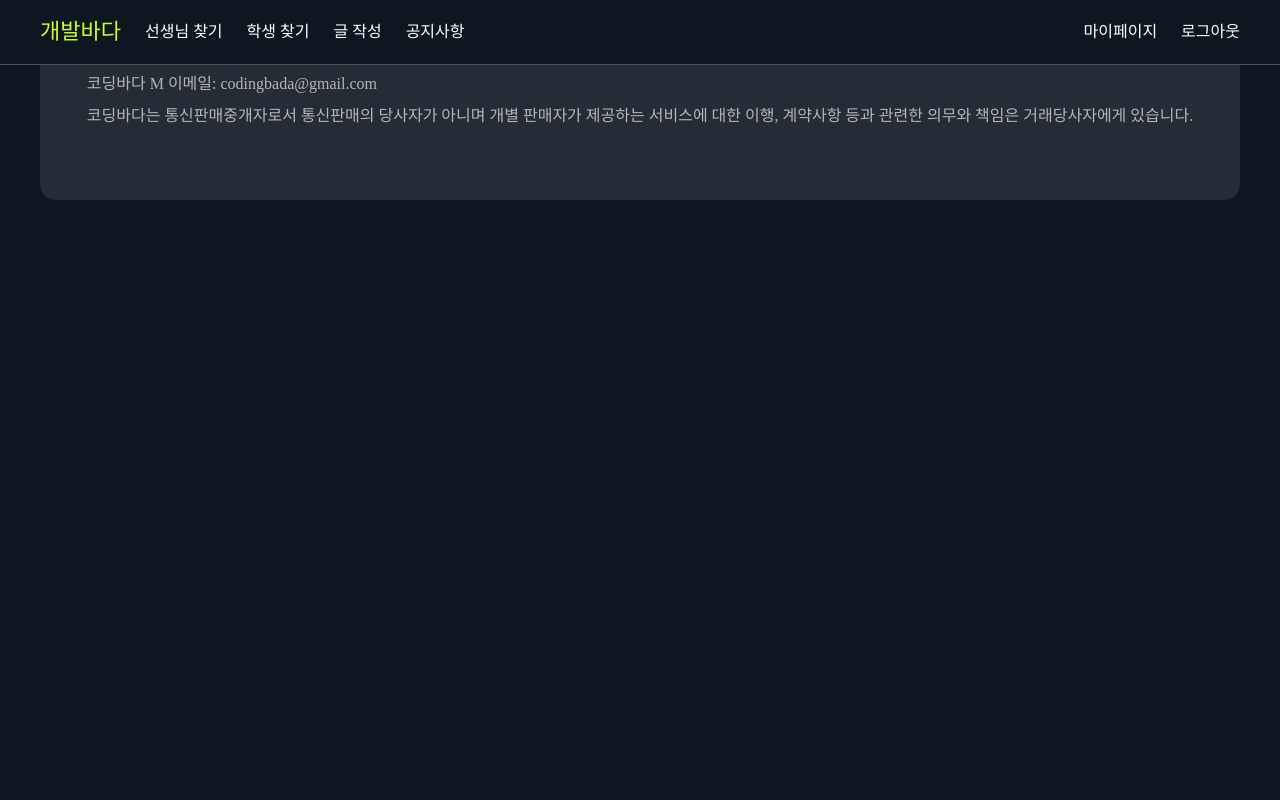
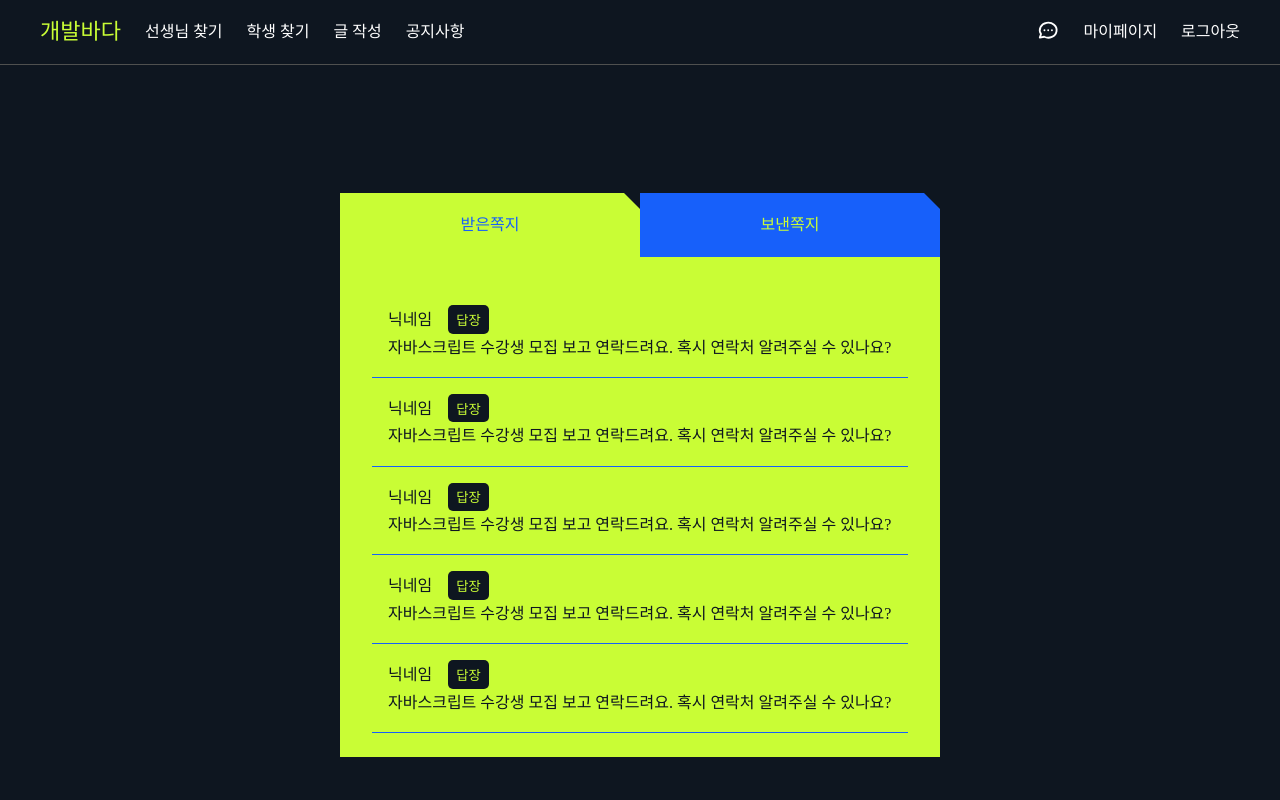
Before and after one commit to reignkk1/coding-tutoring-client, a React (Create React App) app: page /notes in a window 1280 px wide. Shown: the top 800 px of the page. Built offline with nearby package versions, Linux system fonts and the light colour scheme; no server answers; sample sign-in values are in the browser's storage; a web font is replaced by a local one.

Commit message:
feat: 쪽지함 화면 작업

```diff
--- a/src/api/note.ts
+++ b/src/api/note.ts
@@ -11,13 +11,13 @@ interface INote {
   title: string;
 }
 
-// 받은 메세지 불러오기
-export function useGetReceivedNotes(token?: string) {
+// 메세지 불러오기
+export function useGetNotes(token: string, category: string) {
   const [notes, setNotes] = useState<INote[]>();
 
   useEffect(() => {
     axios({
-      url: `${baseUrl}/v1/messages/received`,
+      url: `${baseUrl}/v1/messages/${category}`,
       method: "get",
       headers: {
         Authorization: `Bearer ${token}`,
@@ -29,30 +29,7 @@ export function useGetReceivedNotes(token?: string) {
         }
       })
       .catch((error) => console.log(error));
-  }, [token]);
+  }, [token, category]);
 
   return notes;
 }
-
-// 보낸 메세지 불러오기
-export function useGetSentNotes(token?: string) {
-  const [notes, setNotes] = useState<INote[]>();
-
-  useEffect(() => {
-    axios({
-      url: `${baseUrl}/v1/messages/sent`,
-      method: "get",
-      headers: {
-        Authorization: `Bearer ${token}`,
-      },
-    })
-      .then((res) => {
-        if (res.status === 200) {
-          setNotes(res.data);
-        }
-      })
-      .catch((error) => console.log(error));
-  }, [token]);
-
-  return notes;
-}
--- a/src/components/layout/Header.tsx
+++ b/src/components/layout/Header.tsx
@@ -1,6 +1,8 @@
 import { Link, useRouteLoaderData } from "react-router-dom";
 import styled from "styled-components";
 import { singout } from "../../api/auth";
+
+import { TbMessageCircle } from "react-icons/tb";
 
 const Head = styled.header`
   width: 100%;
@@ -52,6 +54,12 @@ const NavItem = styled.li`
   &:hover {
     color: #c9fd35;
   }
+
+  .icon {
+    font-size: 1.4rem;
+    font-family: regular;
+    color: #ffffff;
+  }
 `;
 
 export default function Header() {
@@ -59,7 +67,7 @@ export default function Header() {
   const menu = [
     { item: "선생님 찾기", to: "/teachers" },
     { item: "학생 찾기", to: "/students" },
-    { item: "글 작성", to: token ? "/write" : "/signin" },
+    { item: "글 작성", to: "/write" },
     { item: "공지사항", to: "/notice" },
   ];
 
@@ -77,6 +85,11 @@ export default function Header() {
           ))}
         </Nav>
         <Sign>
+          <Link to="/notes">
+            <NavItem>
+              <TbMessageCircle className="icon" />
+            </NavItem>
+          </Link>
           <Link to="/view/me">
             <NavItem>마이페이지 </NavItem>
           </Link>
--- /dev/null
+++ b/src/components/notes/Category.tsx
@@ -0,0 +1,66 @@
+import styled from "styled-components";
+
+interface CategoryProps {
+  selected: string;
+  changeSelected: (value: string) => void;
+}
+export default function Category({ selected, changeSelected }: CategoryProps) {
+  const categories = [
+    { value: "received", text: "받은쪽지" },
+    { value: "sent", text: "보낸쪽지" },
+  ];
+
+  return (
+    <CategoryContianer>
+      {categories.map((c) => (
+        <CategoryItem
+          onClick={() => {
+            changeSelected(c.value);
+          }}
+          key={c.value}
+          className={c.value}
+        >
+          {c.text}
+        </CategoryItem>
+      ))}
+    </CategoryContianer>
+  );
+}
+
+const CategoryContianer = styled.ul`
+  display: flex;
+  justify-content: space-between;
+
+  color: black;
+`;
+
+const CategoryItem = styled.li`
+  width: 50%;
+  height: 4rem;
+  overflow: hidden;
+
+  display: flex;
+  align-items: center;
+  justify-content: center;
+
+  background-color: #c9fd35;
+  color: #1760fa;
+  font-family: regular;
+
+  cursor: pointer;
+
+  &.sent {
+    background-color: #1760fa;
+    color: #c9fd35;
+  }
+  clip-path: polygon(
+    0 0,
+    calc(100% - 16px) 0,
+    100% 16px,
+    100% 100%,
+    100% 100%,
+    0 100%,
+    0 100%,
+    0 0
+  );
+`;
--- a/src/pages/FindPage.tsx
+++ b/src/pages/FindPage.tsx
@@ -34,7 +34,7 @@ const Subject = styled.div`
     background-color: #c9fd35;
 
     &:hover {
-      background-color: #b2e22d;
+      background-color: #93ba27;
     }
   }
 `;
@@ -68,6 +68,7 @@ export default function FindPage({ category }: { category: string }) {
             ))}
           </Subject>
         </Top>
+
         <Button onClick={() => navigate("/write")}>✏️ 작성하기</Button>
         <FindPostList category={category} />
       </Container>
--- a/src/pages/Notes.tsx
+++ b/src/pages/Notes.tsx
@@ -1,9 +1,84 @@
+import { useState } from "react";
+import styled from "styled-components";
 import { useRouteLoaderData } from "react-router-dom";
-import { useGetReceivedNotes } from "../api/note";
+import { useGetNotes } from "../api/note";
+import Wrapper from "../components/common/Wrapper";
+import Category from "../components/notes/Category";
 
 export default function Notes() {
   const token = useRouteLoaderData("root");
-  console.log(token);
-  useGetReceivedNotes(token as string);
-  return <div></div>;
+  const [selected, setSelected] = useState("received");
+  const changeSelected = (category: string) => {
+    setSelected(category);
+  };
+
+  // const notes = useGetNotes(token as string, selected);
+  // console.log(notes);
+  const notes = [1, 2, 3, 4, 5];
+
+  return (
+    <Wrapper>
+      <Container>
+        <Category selected={selected} changeSelected={changeSelected} />
+        <MsgBox className={`${selected === "sent" && "sent"}`}>
+          {notes?.map((note) => (
+            <li>
+              <span>닉네임</span>
+              <button>답장</button>
+              <p>
+                자바스크립트 수강생 모집 보고 연락드려요. 혹시 연락처 알려주실
+                수 있나요?
+              </p>
+            </li>
+          ))}
+        </MsgBox>
+      </Container>
+    </Wrapper>
+  );
 }
+
+const Container = styled.div`
+  width: 50%;
+  margin-inline: auto;
+  margin-block: 8rem;
+`;
+
+const MsgBox = styled.ul`
+  height: 500px;
+  padding: 2rem;
+  display: flex;
+  flex-direction: column;
+
+  overflow-y: scroll;
+
+  background-color: #c9fd35;
+  color: #0e1620;
+
+  transition: all 0.1s ease-out;
+
+  &.sent {
+    background-color: #1760fa;
+    color: #ffffff;
+
+    li {
+      border-bottom: 1px solid #c9fd35;
+    }
+  }
+
+  li {
+    line-height: 1.7;
+    padding: 1rem;
+    border-bottom: 1px solid #1760fa;
+
+    button {
+      width: fit-content;
+      border-radius: 5px;
+      padding: 0.3rem 0.5rem;
+      background-color: #0e1620;
+      margin-left: 1rem;
+
+      font-family: light;
+      color: #c9fd35;
+    }
+  }
+`;
--- a/src/styles/GlobalStyles.tsx
+++ b/src/styles/GlobalStyles.tsx
@@ -20,6 +20,18 @@ ${reset}
 
 * {
     box-sizing:border-box;
+
+    &::-webkit-scrollbar {
+     width: 0.5rem;
+    }
+    &::-webkit-scrollbar-thumb {
+     background-color: #c9fd35;
+     border-radius: 0.5rem;
+    }
+    &::-webkit-scrollbar-track {
+     background-color: #4f504f;
+     border-radius: 0.5rem;
+    }
 }
 
 @font-face {
@@ -57,6 +69,7 @@ body{
     font-family: light;
     background-color: #0e1620;
     color: #ffffff;
+
 }
 
 ul, li{
```
